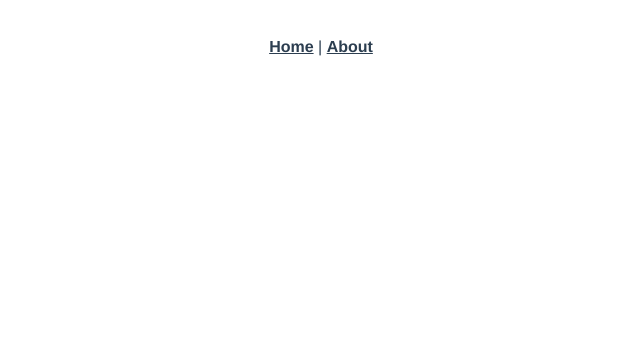
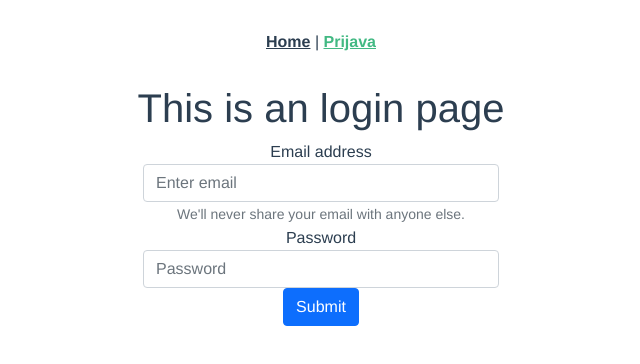
Before and after one commit to inincevic/WebApps-racunarstvo-fipugram, a Vue app: page /#/login in a window 1280 px wide. Before the commit this address had no page. Shown: the top 364 px of the page, without its empty margins (319-959 px from the left). Built offline with nearby package versions, Linux system fonts and the light colour scheme.

Commit message:
Changed about page to login page added bootstrapper

```diff
--- a/public/index.html
+++ b/public/index.html
@@ -6,6 +6,7 @@
     <meta name="viewport" content="width=device-width,initial-scale=1.0">
     <link rel="icon" href="<%= BASE_URL %>favicon.ico">
     <title><%= htmlWebpackPlugin.options.title %></title>
+    <link href="https://cdn.jsdelivr.net/npm/bootstrap@5.1.3/dist/css/bootstrap.min.css" rel="stylesheet" integrity="sha384-1BmE4kWBq78iYhFldvKuhfTAU6auU8tT94WrHftjDbrCEXSU1oBoqyl2QvZ6jIW3" crossorigin="anonymous">
   </head>
   <body>
     <noscript>
--- a/src/App.vue
+++ b/src/App.vue
@@ -1,7 +1,7 @@
 <template>
   <nav>
     <router-link to="/">Home</router-link> |
-    <router-link to="/about">About</router-link>
+    <router-link to="/login">Prijava</router-link>
   </nav>
   <router-view/>
 </template>
--- a/src/router/index.js
+++ b/src/router/index.js
@@ -8,12 +8,12 @@ const routes = [
     component: HomeView
   },
   {
-    path: '/about',
-    name: 'about',
+    path: '/login',
+    name: 'Login',
     // route level code-splitting
     // this generates a separate chunk (about.[hash].js) for this route
     // which is lazy-loaded when the route is visited.
-    component: () => import(/* webpackChunkName: "about" */ '../views/AboutView.vue')
+    component: () => import(/* webpackChunkName: "about" */ '../views/Login.vue')
   }
 ]
 
--- a/src/views/AboutView.vue
+++ /dev/null
@@ -1,5 +0,0 @@
-<template>
-  <div class="about">
-    <h1>This is an about page</h1>
-  </div>
-</template>
--- /dev/null
+++ b/src/views/Login.vue
@@ -0,0 +1,25 @@
+<template>
+  <div class="about">
+    <h1>This is an login page</h1>
+    <div class="container">
+      <div class="row">
+        <div class="col-sm"></div>
+          <div class="col-sm">
+            <form>
+              <div class="form-group">
+                <label for="exampleInputEmail1">Email address</label>
+                <input type="email" class="form-control" id="exampleInputEmail1" aria-describedby="emailHelp" placeholder="Enter email" />
+                <small id="emailHelp" class="form-text text-muted" >We'll never share your email with anyone else.</small>
+              </div>
+              <div class="form-group">
+                <label for="exampleInputPassword1">Password</label>
+                <input type="password" class="form-control" id="exampleInputPassword1" placeholder="Password" />
+              </div>
+              <button type="submit" class="btn btn-primary">Submit</button>
+            </form>
+          </div>
+          <div class="col-sm"></div>
+        </div>
+      </div>
+    </div>
+</template>
```
